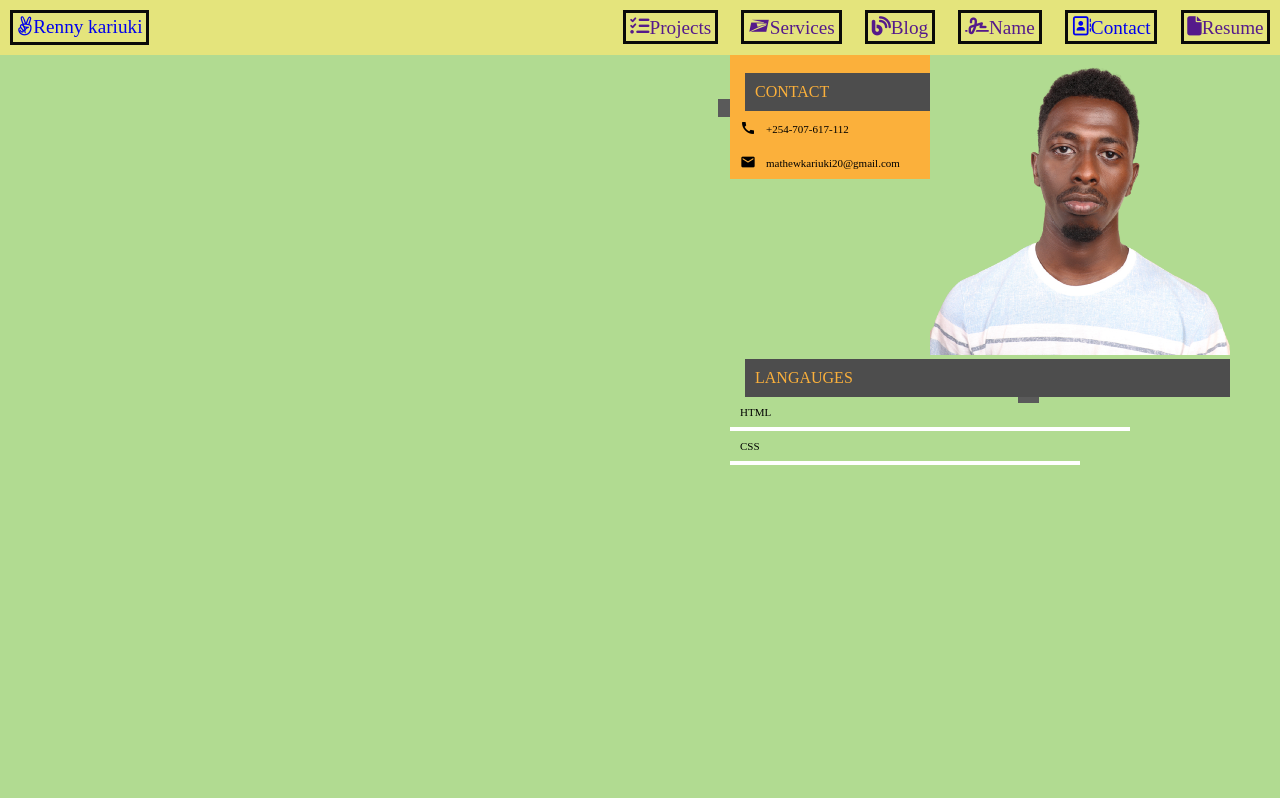
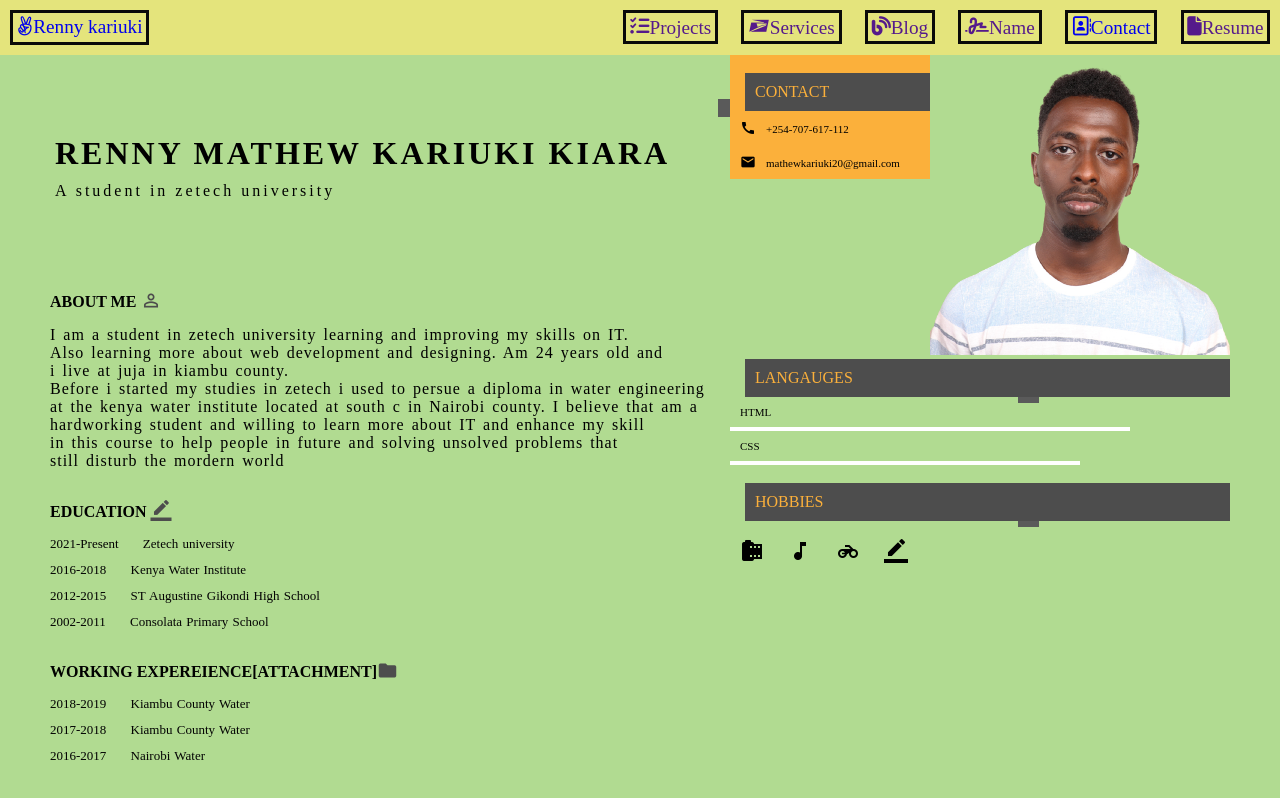
Before and after one commit to Reuskaris17/HTML-CSS-CONTRACT-FORM-AND-WEBSITE, a plain HTML site: page resume.html in a window 1280 px wide. Drawn offline with Linux system fonts and the light colour scheme.

Commit message:
Add files via upload

```diff
--- a/css/main.css
+++ b/css/main.css
@@ -199,3 +199,47 @@ input[type=submit]:hover {
   width: 70%;
   background-color: white;
 }
+.icons2{
+  padding: 18px 10px;
+}
+.name-div{
+  padding: 80px 0px 60px 55px;
+  text-align: left;
+  letter-spacing: 3px;
+}
+
+.name-div h1{
+  margin-bottom: 10px;
+}
+
+.box-2{
+  padding: 0px 50px;
+margin-top: 30px;
+}
+
+.p2{
+display: flex;
+  font-weight: 300;
+  letter-spacing: 1px;
+  word-spacing: 2px;
+  line-height: 18px;
+  margin-top: 5px;
+}
+h2{
+  font-size: 16px;
+  margin-bottom: 15px;
+}
+.icons3{
+vertical-align: bottom;
+font-size: 21px!important;
+color:#4d4d4d;
+}
+.p3{
+  font-size: 13px;
+  word-spacing: 1px;
+  letter-spacing: 0px;
+  margin-top: 10px;
+}
+.p3 span{
+  color: #030303;padding-left: 20px;
+}
--- a/resume.html
+++ b/resume.html
@@ -66,10 +66,56 @@
                 </p>
             </div>
           </p>
+          <br>
+          <div class="box-1">
+            <div class="heading">
+              <p>HOBBIES</p>
+            </div>
+          </div>
+          <div class="h-div">
+            <i class="material-icons icons2">camera_roll</i>
+            <i class="material-icons icons2">music_note</i>
+             <i class="material-icons icons2">motorcycle</i>
+             <i class="material-icons icons2">border_color</i>
+
+          </div>
         </div>
+
       </div>
+
+      <div class="right">
+        <div class="name-div">
+          <h1> RENNY MATHEW KARIUKI KIARA</h1>
+          <p> A student in zetech university</p>
+        </div>
+        <div class="box-2">
+          <h2> ABOUT ME <i class="material-icons icons3" style="font-style: 28px!important;">perm_identity</i></h2>
+          <p class="p2">
+            I am a student in zetech university learning and improving my skills on IT.<br> Also learning more about web development and designing. Am 24 years old and <br>i live at juja in kiambu county.<br>
+            Before i started my studies in zetech i used to persue a diploma in water engineering <br>at the kenya water institute located at south c in Nairobi county. I believe that am a <br>hardworking
+            student and willing to learn more about IT and enhance my skill<br> in this course to help people in future and solving unsolved problems that <br>still disturb the mordern world<br>
+          </p>
+        </div>
+
+        <div class="box-2">
+          <h2> EDUCATION <i class="material-icons icons3">border_color</i></h2>
+          <p class="p3">2021-Present<span> Zetech university</span></p>
+          <p class="p3">2016-2018<span> Kenya Water Institute</span></p>
+          <p class="p3">2012-2015<span> ST Augustine Gikondi High School</span></p>
+          <p class="p3">2002-2011<span> Consolata Primary School</span></p>
+        </div>
+
+        <div class="box-2">
+          <h2> WORKING EXPEREIENCE[ATTACHMENT]<i class="material-icons icons3">folder</i></h2>
+          <p class="p3">2018-2019<span> Kiambu County Water</span></p>
+          <p class="p3">2017-2018<span> Kiambu County Water</span></p>
+          <p class="p3">2016-2017<span> Nairobi Water</span></p>
+
+        </div>
+
       </div>
     </div>
+
       <head>
         <style>
         p.test {
```
